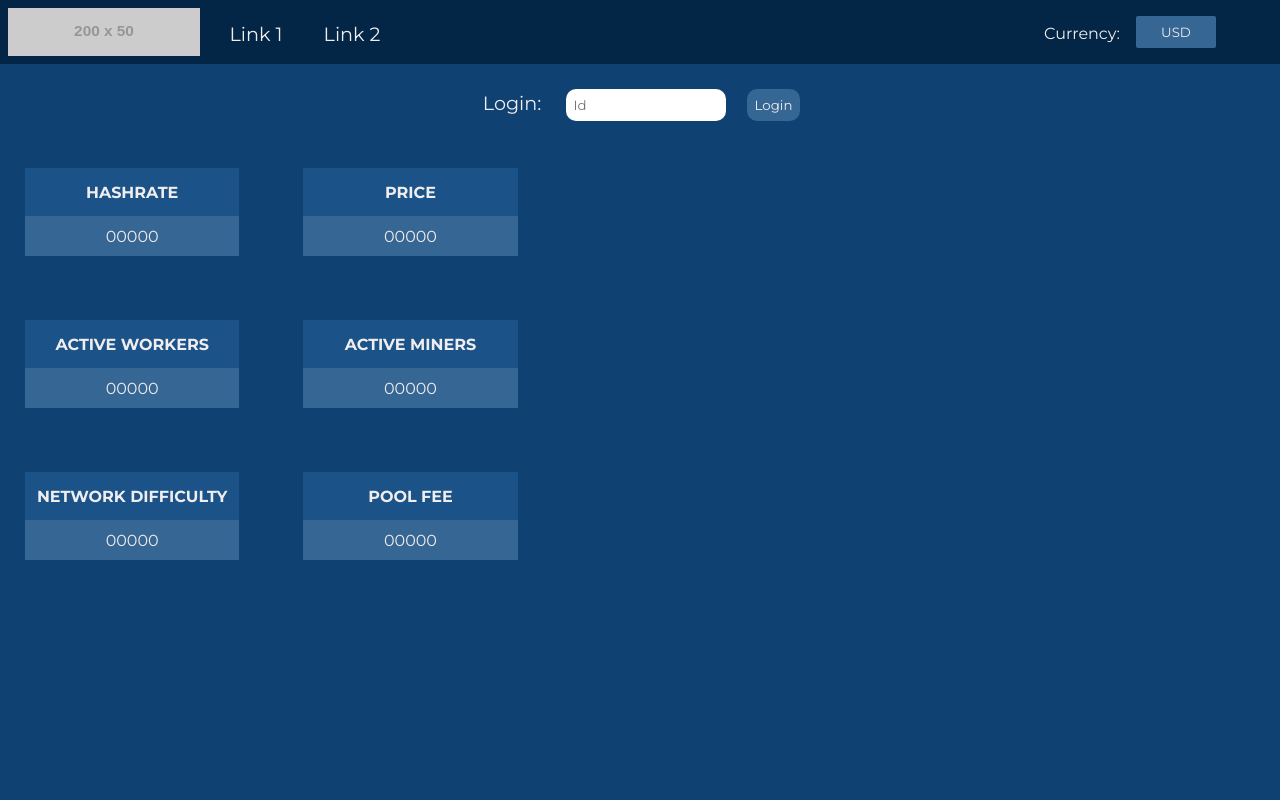
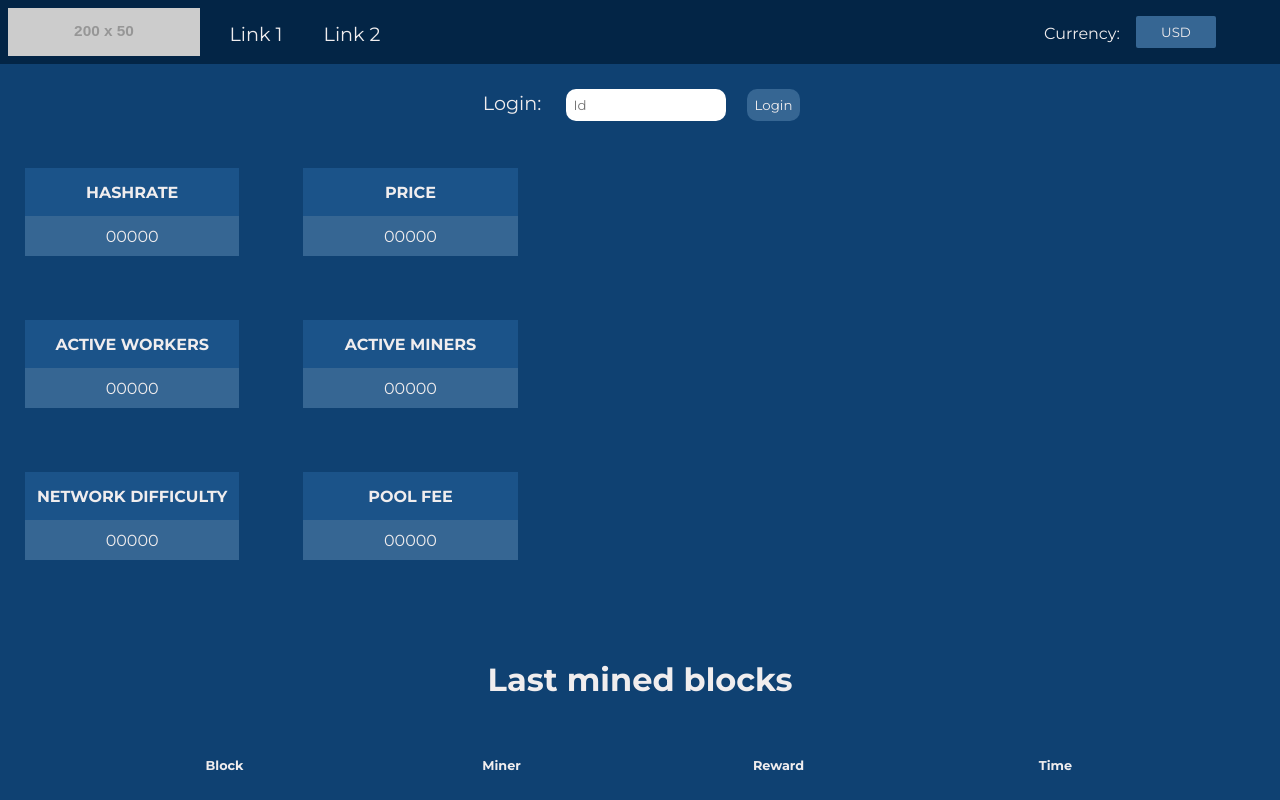
Before and after one commit to tpawelec/btc_pool, a website: page index.html in a window 1280 px wide. Shown: the top 800 px of the page. Drawn offline with nearby package versions, Linux system fonts and the light colour scheme; no server answers; placeholder pictures from the web are drawn by us.

Commit message:
minor fixes

```diff
--- a/js/script.js
+++ b/js/script.js
@@ -115,9 +115,7 @@ function drawChart(resp) {
     Chart.controllers.LineWithLine = Chart.controllers.line.extend({
         draw: function(ease) {
       Chart.controllers.line.prototype.draw.call(this, ease);
-      console.log("dsgdfg")
       if (this.chart.tooltip._active && this.chart.tooltip._active.length) {
-        console.log("sds");
          var activePoint = this.chart.tooltip._active[0],
              ctx = this.chart.ctx,
              x = activePoint.tooltipPosition().x,
@@ -136,24 +134,6 @@ function drawChart(resp) {
       }
    }
 });
-    /*let parentEventHandler = Chart.Controller.prototype.eventHandler;
-    Chart.Controller.prototype.eventHandler = function () {
-    let ret = parentEventHandler.apply(this, arguments);
-
-    let x = arguments[0].x;
-    let y = arguments[0].y;
-    console.log(this.chart.tooltip);
-    this.clear();
-    this.draw();
-    let yScale = this.scales['y-axis-0'];
-    this.chart.ctx.beginPath();
-    this.chart.ctx.moveTo(x, yScale.getPixelForValue(yScale.max));
-    this.chart.ctx.strokeStyle = "#f0edee";
-    this.chart.ctx.lineTo(x, yScale.getPixelForValue(yScale.min));
-    this.chart.ctx.stroke();
-
-    return ret;
-    }; */
 
     var myChart = new Chart(chartCanvas, {
     type: 'LineWithLine',
@@ -229,7 +209,12 @@ function drawChart(resp) {
             bodyFontColor: '#191919',
             bodySpacing: 5,
             titleMarginBottom: 10,
-            titleFontColor: '#191919'
+            titleFontColor: '#191919',
+            callbacks: {
+                label: function(tooltipItem, data) {
+                    return data.datasets[tooltipItem.datasetIndex].label + ": " + numbro(tooltipItem.yLabel).format('3a');
+                    }
+            }
         },
         legend: {
             position: 'bottom',
--- a/sass/_lastminers.sass
+++ b/sass/_lastminers.sass
@@ -1,5 +1,5 @@
 .last-miners
-	padding: 3rem
+	padding: 3rem 3rem 1.5rem 3rem
 	h2
 		font-weight: 700
 		font-size: 2rem
--- a/sass/_poolstats.sass
+++ b/sass/_poolstats.sass
@@ -1,9 +1,8 @@
 .pool-stats
-	padding-bottom: 3rem
 	.row-stats
 		padding: .5rem
 		margin: 0
-		height: 75vh
+		height: auto
 		[class*='col-']
 			padding: 0
 			text-align: center
@@ -26,8 +25,8 @@
 				align-items: center
 				justify-content: center
 		.chart
-			margin-top: 3rem
-			height: 80%
+			margin-top: 4rem
+			height: 75%
 
 @media (max-width: 991px)
 	.pool-stats
```
Also changed, not shown: css/style.css, css/style.min.css, 1 other file.
